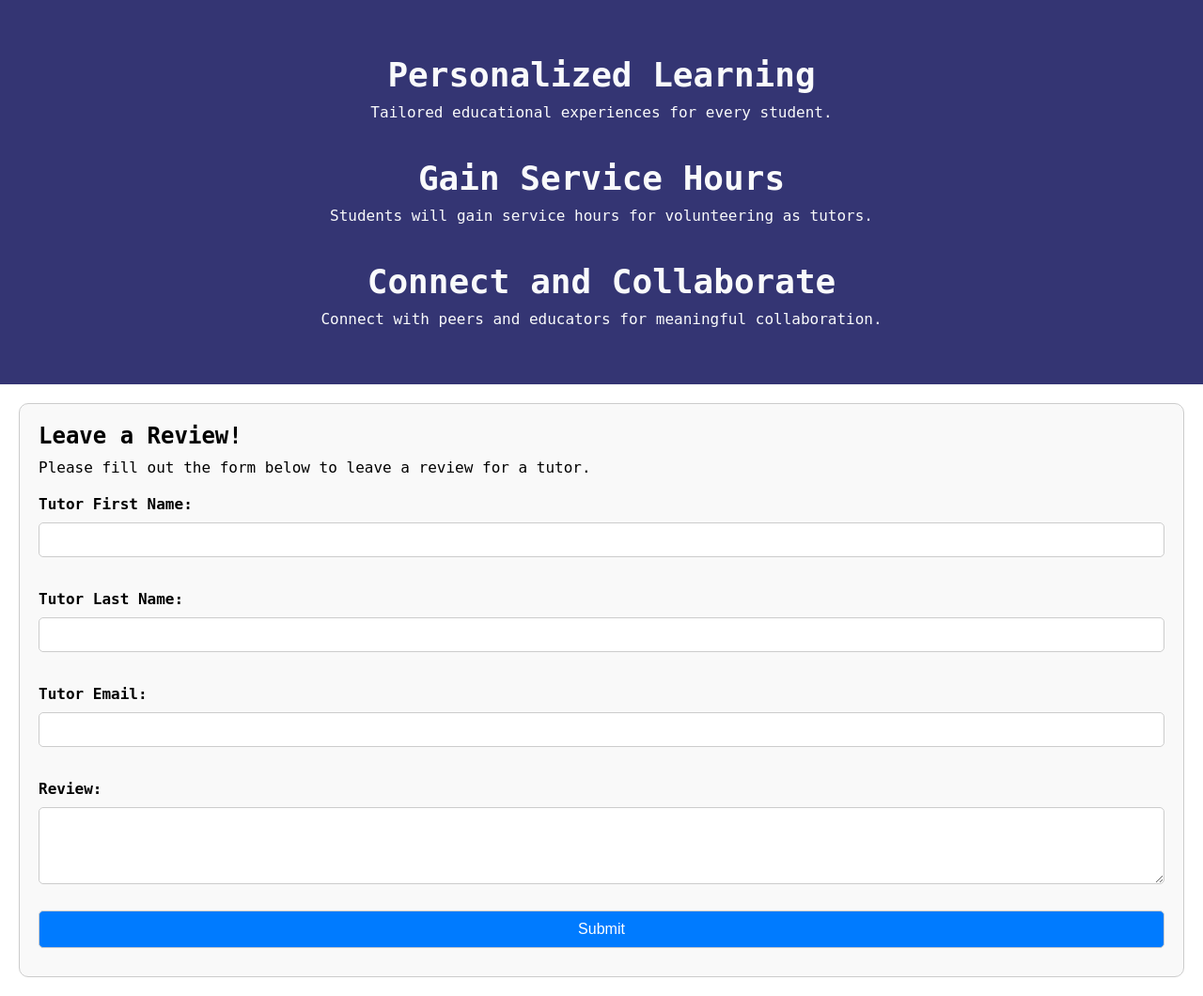
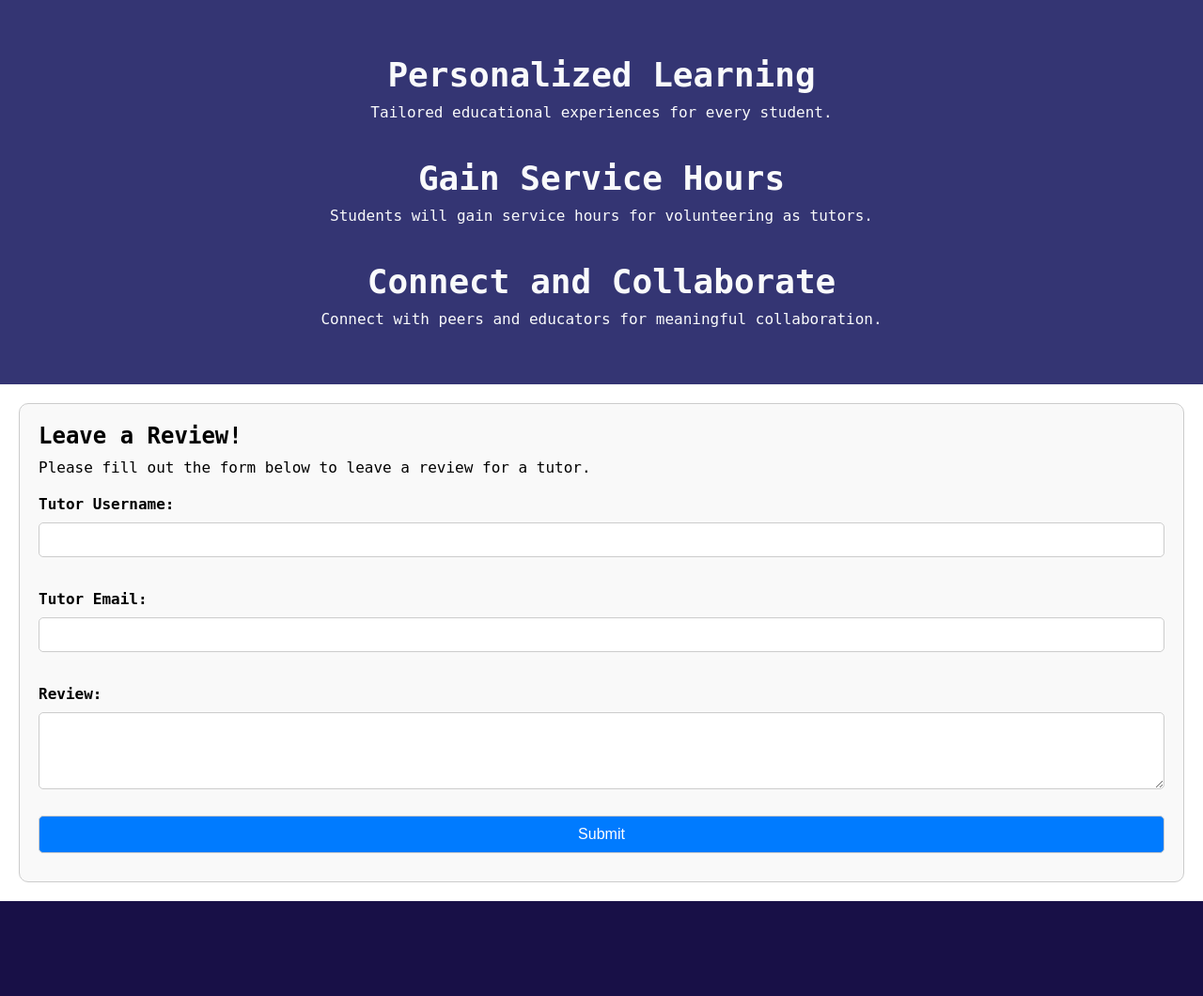
Before and after one commit to SimonValentino/BUSpark, a Django app: page / in a window 1280 px wide. Shown: the part 1567-2627 px from the top of the page at 94% size. After the commit the page ends 2526 px from the top, so only its background shows below. Run offline with Django 4.2, Linux system fonts and the light colour scheme.

Commit message:
Made review database work

```diff
--- a/core/forms.py
+++ b/core/forms.py
@@ -1,6 +1,7 @@
 from django import forms
 from django.contrib.auth.forms import UserCreationForm
 from django.contrib.auth.models import User
+from .models import Review
 
 
 class RegistrationForm(UserCreationForm):
@@ -10,3 +11,13 @@ class RegistrationForm(UserCreationForm):
         model = User
         fields = ["first_name", "last_name", "username",
                   "email", "password1", "password2"]
+
+
+class ReviewForm(forms.ModelForm):
+    username = forms.CharField(max_length=50)
+    email = forms.EmailInput()
+    review = forms.CharField(max_length=10000)
+
+    class Meta:
+        model = Review
+        fields = ["username", "email", "review"]
--- a/core/models.py
+++ b/core/models.py
@@ -1,3 +1,8 @@
 from django.db import models
 
 # Create your models here.
+class Review(models.Model):
+    username = models.CharField(max_length=50)
+    email = models.EmailField()
+    review = models.CharField(max_length=10000)
+    created_on = models.DateTimeField(auto_now=True)
--- a/core/templates/core/index.html
+++ b/core/templates/core/index.html
@@ -75,11 +75,9 @@
   <h2>Leave a Review!</h2>
   <p>Please fill out the form below to leave a review for a tutor.</p>
   <form method="POST" action="#">
-    <label for="first_name">Tutor First Name:</label>
-    <input type="text" id="first_name" name="first_name" required /><br /><br />
-
-    <label for="last_name">Tutor Last Name:</label>
-    <input type="text" id="last_name" name="last_name" required /><br /><br />
+    {% csrf_token %}
+    <label for="username">Tutor Username:</label>
+    <input type="text" id="username" name="username" required /><br /><br />
 
     <label for="email">Tutor Email:</label>
     <input type="email" id="email" name="email" required /><br /><br />
--- a/core/views.py
+++ b/core/views.py
@@ -1,12 +1,27 @@
 from django.shortcuts import render, redirect
-from .forms import RegistrationForm
+from .forms import RegistrationForm, ReviewForm
 from django.contrib.auth import login, logout, authenticate
-
-# Create your views here.
+from .models import Review
 
 
 def index(request):
-    return render(request, "core/index.html")
+    if request.method == "POST":
+        form = ReviewForm(request.POST)
+        if form.is_valid():
+            username = form.cleaned_data['username']
+            email = form.cleaned_data['email']
+            review = form.cleaned_data['review']
+
+            review = Review(username=username, email=email, review=review)
+            review.save()
+
+            return redirect("/")
+        else:
+            return render(request, "core/index.html", {'form': form})
+    else:
+        form = ReviewForm()
+
+    return render(request, "core/index.html", {"form": form})
 
 
 def sign_up(request):
--- a/sparked/settings.py
+++ b/sparked/settings.py
@@ -130,5 +130,5 @@ STATIC_URL = "static/"
 
 DEFAULT_AUTO_FIELD = "django.db.models.BigAutoField"
 
-LOGIN_REDIRECT_URL = ""
+LOGIN_REDIRECT_URL = "/"
 LOGOUT_REDIRECT_URL = "/login"
```
Also changed, not shown: core/migrations/0001_initial.py (added), db.sqlite3.
